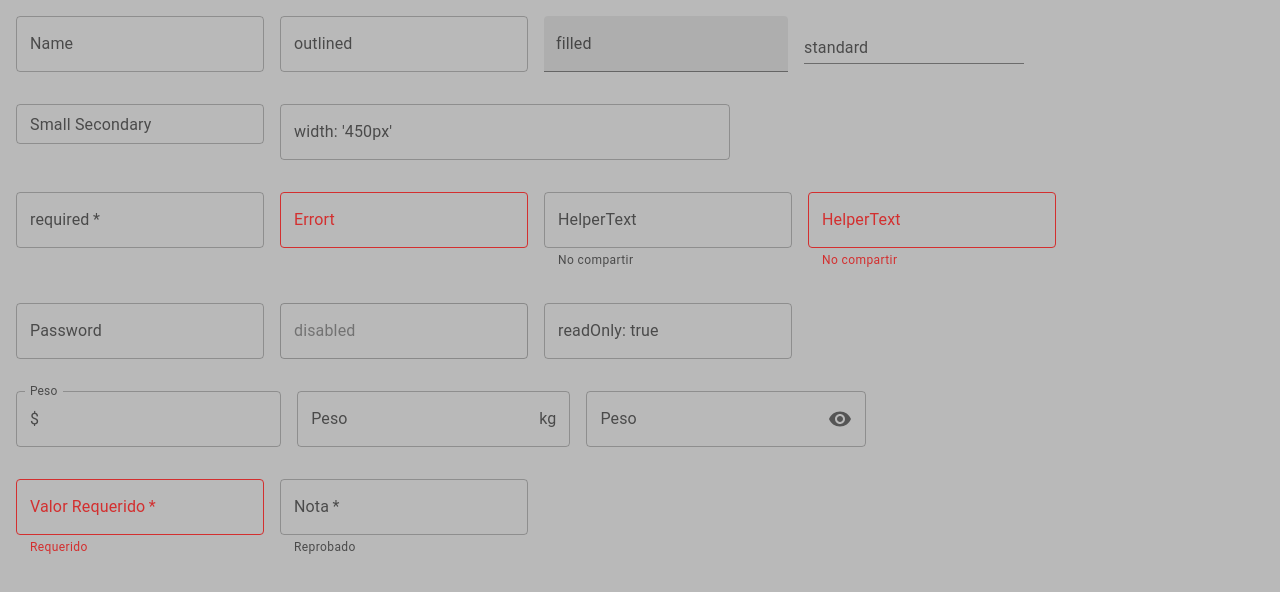
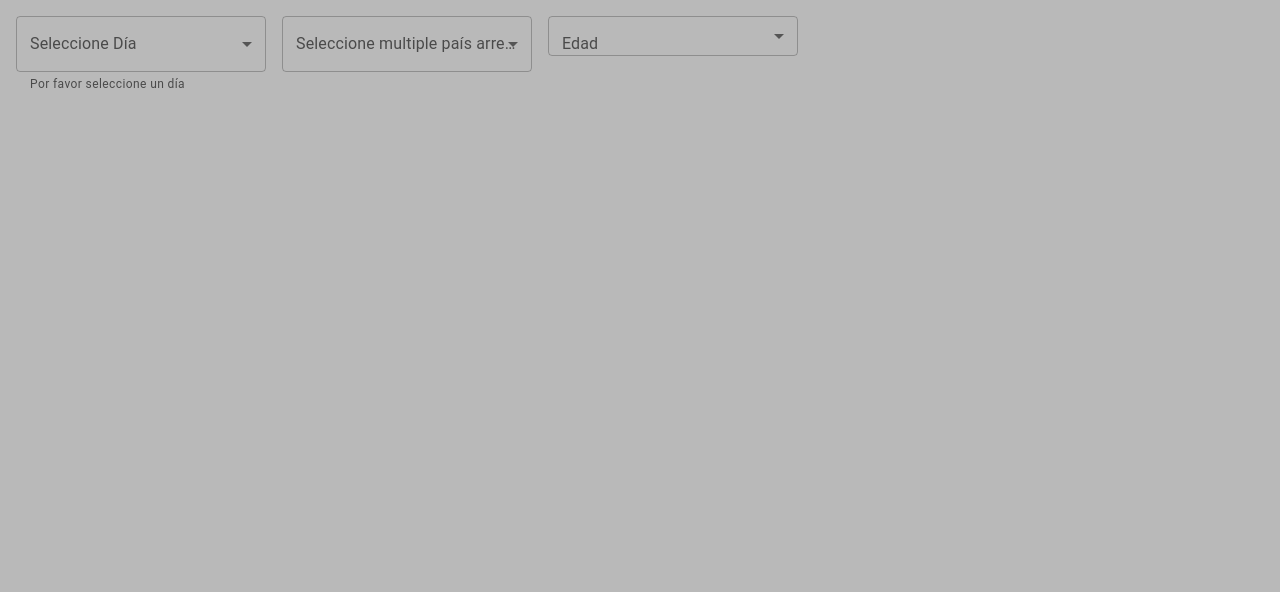
Before and after one commit to SebaGNH/CE-MIU-VY, a React (Vite) app: page / in a window 1280 px wide. Shown: the top 592 px of the page. Built offline with nearby package versions, Linux system fonts and the light colour scheme.

Commit message:
Se realizó pruebas con select

```diff
--- a/src/App.jsx
+++ b/src/App.jsx
@@ -1,5 +1,5 @@
 import React, {Fragment} from 'react'
-import { M01_Typography, M02_Button, M03_ButtonGroup, M04_ToggleButton, M05_TextFields, M14_Box } from './components'
+import { M01_Typography, M02_Button, M03_ButtonGroup, M04_ToggleButton, M05_TextFields, M06_Select, M14_Box } from './components'
 
 const App = () => {
   return (
@@ -8,7 +8,8 @@ const App = () => {
      {/*  <M02_Button/> */}
       {/* <M03_ButtonGroup/> */}
       {/* <M04_ToggleButton/> */}
-      <M05_TextFields/>
+      {/* <M05_TextFields/> */}
+      <M06_Select/>
      {/*  <M14_Box/> */}
     </Fragment>
   )
--- /dev/null
+++ b/src/components/M06_Select.jsx
@@ -0,0 +1,87 @@
+import React,{Fragment, useState} from 'react'
+import {Stack, Box, TextField, MenuItem, FormControl, InputLabel, Select } from '@mui/material'
+
+export const M06_Select = () => {
+  const [edad, setEdad] = useState('');
+  const [dia, setDia] = useState('');
+  const [pais, setPais] = useState([])
+
+
+
+  const handleChange = (e) => {
+    setEdad(e.target.value);
+  };
+  console.log(edad);
+
+
+  const handleChangePais = (e) => {
+    const valor = e.target.value;
+    setPais(typeof valor === 'string' ? valor.split(","): valor);
+  }
+
+  const handleChangeDia = (e) => {
+    setDia(e.target.value);
+  }
+  console.log(dia);
+
+  return (
+    <Fragment>
+      <Stack direction="row" spacing={2}>
+        {/* Día */}
+        <Box width='250px'>
+          <TextField
+            select
+            label="Seleccione Día"
+            value={dia}
+            onChange={handleChangeDia}
+            fullWidth
+            helperText='Por favor seleccione un día'
+          >
+            <MenuItem value="Lunes">Lunes</MenuItem>
+            <MenuItem value="Martes">Martes</MenuItem>
+            <MenuItem value="Miercoles">Miercoles</MenuItem>
+          </TextField>
+        </Box>
+
+        {/* Paises */}
+        <Box width='250px'>
+          <TextField
+            select
+            label="Seleccione multiple país arreglo"
+            value={pais}
+            onChange={handleChangePais}
+            fullWidth
+            SelectProps={{
+              multiple: true
+            }}
+          >
+            <MenuItem value="Argentina">Argentina</MenuItem>
+            <MenuItem value="Chile">Chile</MenuItem>
+            <MenuItem value="Uruguay">Uruguay</MenuItem>
+          </TextField>
+        </Box>
+
+
+        {/* Edad */}
+        <Box sx={{ minWidth: 250 , maxWidth: 300 }}>
+          <FormControl fullWidth>
+            <InputLabel id="demo-simple-select-label">Edad</InputLabel>
+            <Select
+              labelId="demo-simple-select-label"
+              id="demo-simple-select"
+              value={edad}
+              label="Edad"
+              onChange={handleChange}
+              size="small"
+              color='secondary'
+            >
+              <MenuItem value={10}>Dies</MenuItem>
+              <MenuItem value={20}>Veinte</MenuItem>
+              <MenuItem value={30}>Treinta</MenuItem>
+            </Select>
+          </FormControl>
+        </Box>
+      </Stack>
+    </Fragment>
+  )
+}
--- a/src/components/index.js
+++ b/src/components/index.js
@@ -3,5 +3,6 @@ export * from './M02_Button'
 export * from './M03_ButtonGroup'
 export * from './M04_ToggleButton'
 export * from './M05_TextFields'
+export * from './M06_Select'
 
 export * from './M14_Box'
--- a/src/index.css
+++ b/src/index.css
@@ -5,6 +5,7 @@
 }
 body {
   background-color: #b9b9b9;
+  /* background-color: #404040; */
   color: #fff;
   font-family: Inter, Avenir, Helvetica, Arial, sans-serif;
   margin: 1rem;
```
